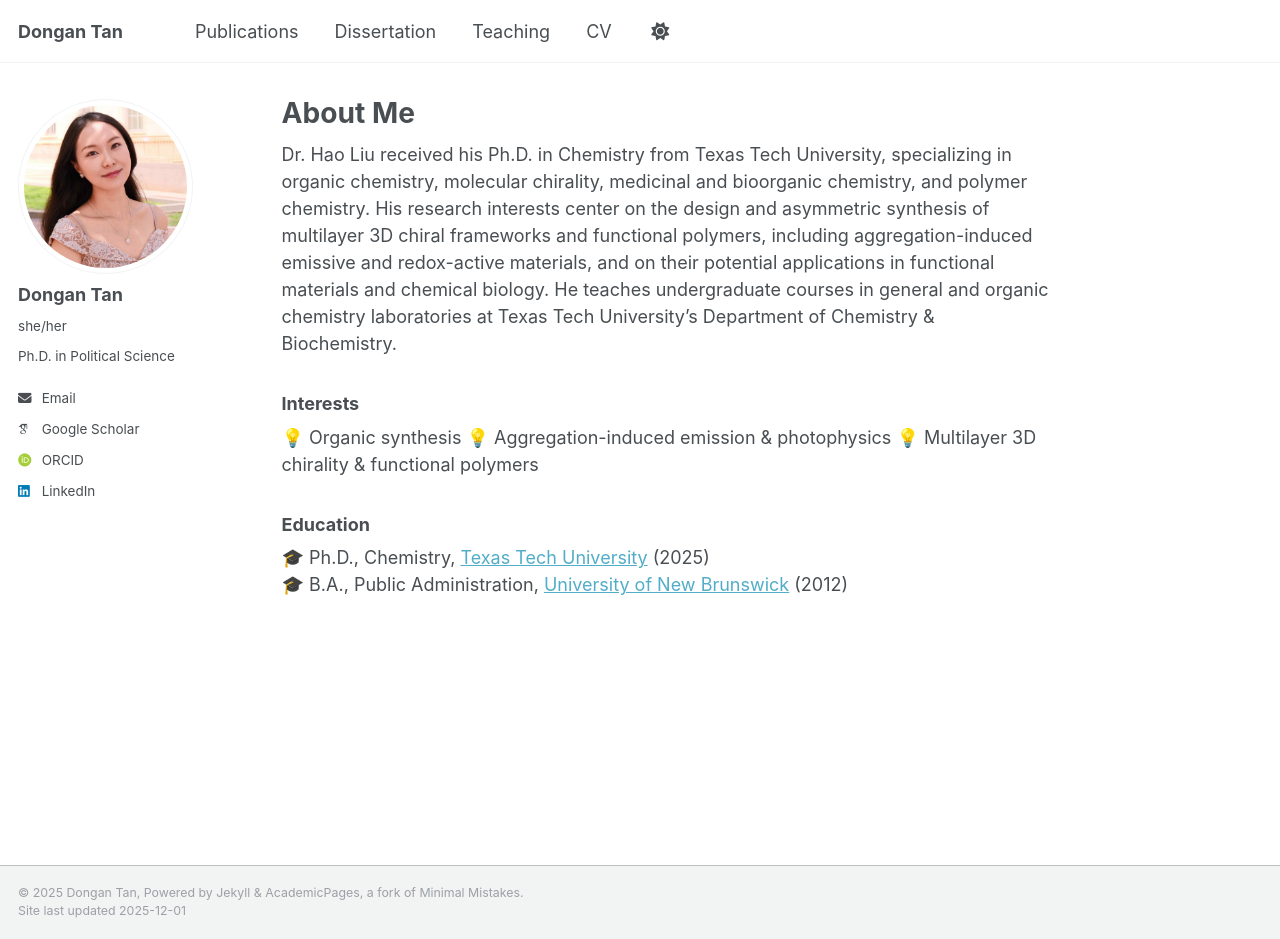
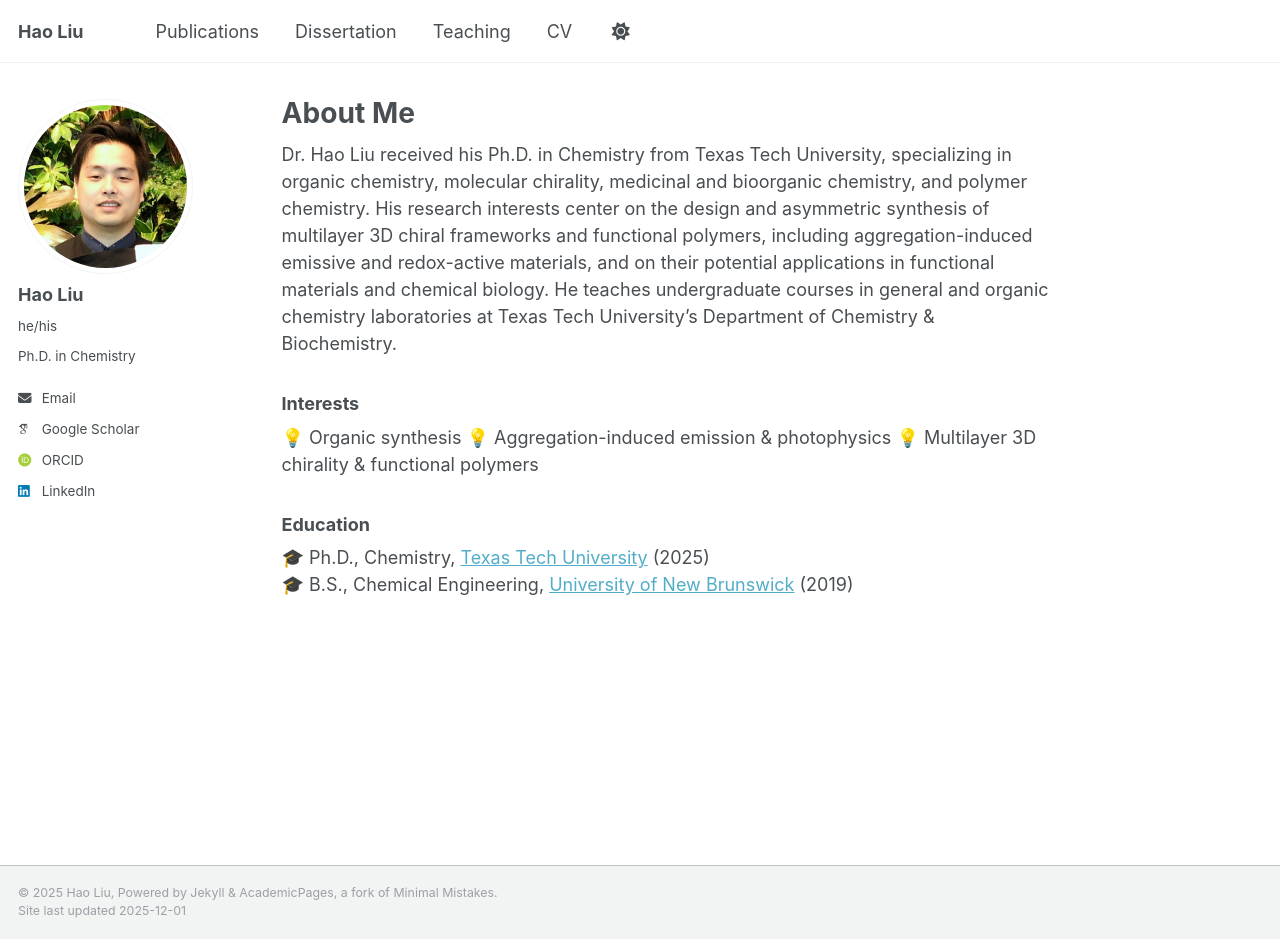
Before and after one commit to HaoLiuScholar/HaoLiuScholar.github.io, a Jekyll site: the page built from _pages/about.md, in a window 1280 px wide and 939 px high. Built offline with Jekyll 4.4.1, drawn with Linux system fonts in a browser that asks for light colours; some web fonts are replaced; a script that is not in the unit is left out.

Commit message:
2025/12/1 Update

```diff
--- a/_config.yml
+++ b/_config.yml
@@ -9,35 +9,36 @@
 # Basic Site Settings
 locale                   : "en-US"
 site_theme               : "default"
-title                    : "Dongan Tan"
+title                    : "Hao Liu"
 title_separator          : "-"
-name                     : &name "Dongan Tan"
-description              : &description "International Relations Scholar"
-url                      : https://dongantan.github.io # the base hostname & protocol for your site e.g. "https://[your GitHub username].github.io" or if you already have some other page hosted on Github then use "https://[your GitHub username].github.io/[Your Repo Name]"
+name                     : &name "Hao Liu"
+description              : &description "Organic and Polymer Chemist"
+
+url                      : https://HaoLiuScholar.github.io # the base hostname & protocol for your site e.g. "https://[your GitHub username].github.io" or if you already have some other page hosted on Github then use "https://[your GitHub username].github.io/[Your Repo Name]"
 baseurl                  : "" # the subpath of your site, e.g. "/blog"
-repository               : "DonganTan/DonganTan.github.io"
+repository               : "HaoLiu/HaoLiuScholar.github.io"
 
 # Site Author - The following control what appear as part of the author content on the side bar.
 #               If a field is blank the icon and link will not appear, otherwise it will be shown.
 #               Additional customization can be done by editing /_includes/author-profile.html
 author:
   # Biographic information
-  avatar           : "profile.png"
-  name             : "Dongan Tan"
-  pronouns         : "she/her"
-  bio              : "Ph.D. in Political Science"
+  avatar           : "Profile-HaoLiu.png"
+  name             : "Hao Liu"
+  pronouns         : "he/his"
+  bio              : "Ph.D. in Chemistry"
   location         : #
   employer         : # current institute
   uri              : # URL
-  email            : "dongan.tan@outlook.com"
+  email            : "Hao.Liu.Scholar@outlook.com"
 
   # Academic websites
   academia         : # URL
   arxiv            : # URL - Update with the correct link to your profile
-  googlescholar    : "https://scholar.google.com/citations?user=SNkHwSsAAAAJ&hl=en&oi=ao"
+  googlescholar    : "https://scholar.google.com/citations?user=YrrPx-cAAAAJ&hl=zh-CN"
   inspire-hep      : # URL
   impactstory      : # URL
-  orcid            : "https://orcid.org/0009-0001-9552-1612"
+  orcid            : "https://orcid.org/0009-0006-6022-629X"
   semantic         : # URL
   pubmed           : # URL
   researchgate     : # URL
@@ -62,7 +63,7 @@ author:
   keybase          : # Username
   instagram        : # Username
   lastfm           : # Username
-  linkedin         : "dongantan"
+  linkedin         : "haoliuscholar"
   mastodon         : # URL
   medium           : # URL
   pinterest        : # Username
--- a/_pages/about.md
+++ b/_pages/about.md
@@ -16,4 +16,4 @@ Dr. Hao Liu received his Ph.D. in Chemistry from Texas Tech University, speciali
 
 ### Education
 🎓 Ph.D., Chemistry, [Texas Tech University](https://www.depts.ttu.edu/chemistry/) (2025)
-🎓 B.A., Public Administration, [University of New Brunswick](https://www.unb.ca) (2012)
+🎓 B.S., Chemical Engineering, [University of New Brunswick](https://www.unb.ca) (2019)
```
Also changed, not shown: _teaching/2019-Fall-CHEM-1105.md (added), _teaching/2020-Fall-CHEM-3105.md (added), _teaching/2021-Fall-CHEM-3106.md (added), images/Profile-HaoLiu.png (added), images/TTU course.jpg (added), 6 other files.
